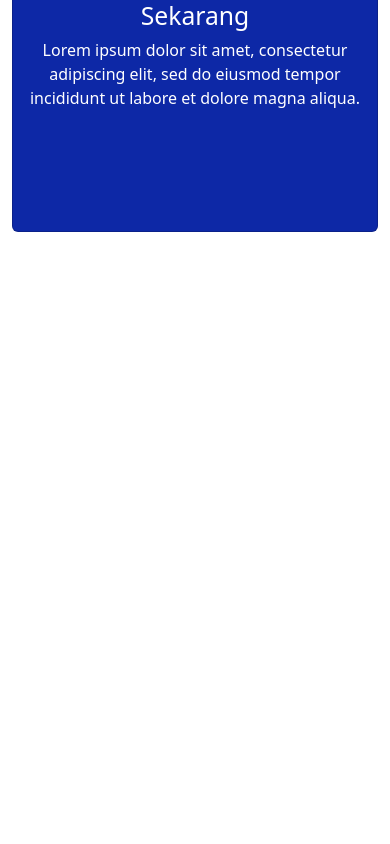
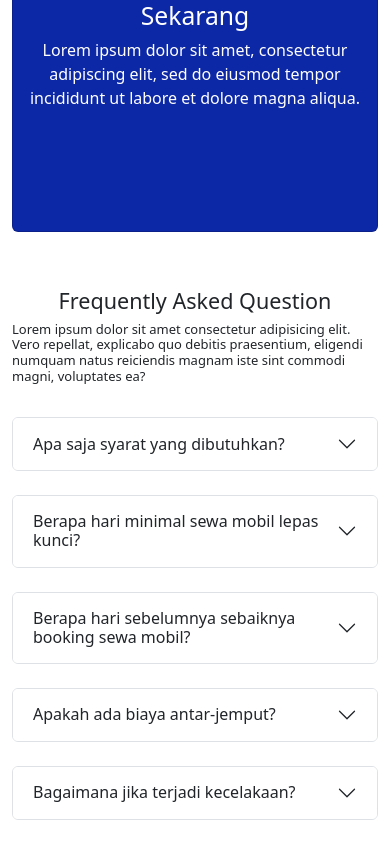
Before and after one commit to rafirachmawan/chapter_5_BinarAcademy, a React (Vite) app: page / in a window 390 px wide. Shown: the part 4156-5000 px from the top of the page. Before the commit the page ends 4436 px from the top, so only its background shows below. Built offline with nearby package versions, Linux system fonts and the light colour scheme.

Commit message:
Add Faq Finished

```diff
--- a/src/components/Faq/index.jsx
+++ b/src/components/Faq/index.jsx
@@ -1,5 +1,5 @@
 import React from "react";
-import { Raw, Col, Accordion, Container } from "react-bootstrap";
+import { Row, Col, Accordion, Container } from "react-bootstrap";
 import "./style.css";
 
 const Faq = () => {
@@ -12,7 +12,34 @@
     { description: "Apakah ada biaya antar-jemput?" },
     { description: "Bagaimana jika terjadi kecelakaan?" },
   ];
-  return <div>Faq</div>;
+  return (
+    <Container className="mt-lg-5">
+      <Row>
+        <Col className="col-12 col-lg-6 mt-2">
+          <div>
+            <h4 id="faq-text1"> Frequently Asked Question</h4>
+            <h5 id="faq-text2">
+              Lorem ipsum dolor sit amet consectetur adipisicing elit. Vero
+              repellat, explicabo quo debitis praesentium, eligendi numquam
+              natus reiciendis magnam iste sint commodi magni, voluptates ea?
+            </h5>
+          </div>
+        </Col>
+        <Col className="col-12 fs-6 col-lg-5 ms-lg-5">
+          {faqlist.map((obj) => {
+            return (
+              <Accordion>
+                <Accordion.Item className="mb-4" eventKey="1">
+                  <Accordion.Header>{obj.description}</Accordion.Header>
+                  <Accordion.Body></Accordion.Body>
+                </Accordion.Item>
+              </Accordion>
+            );
+          })}
+        </Col>
+      </Row>
+    </Container>
+  );
 };
 
 export default Faq;
--- a/src/components/Faq/style.css
+++ b/src/components/Faq/style.css
@@ -0,0 +1,12 @@
+@media screen and (max-width: 576px) {
+  #faq-text1 {
+    display: flex;
+    justify-content: center;
+  }
+  #faq-text2 {
+    display: flex;
+    font-size: small;
+    justify-content: center;
+    padding-bottom: 25px;
+  }
+}
--- a/src/pages/LandingPages/index.jsx
+++ b/src/pages/LandingPages/index.jsx
@@ -6,6 +6,7 @@
 import Testimony from "../../components/Testimony";
 import Carousels from "../../components/Carousels";
 import CallToAction from "../../components/CallToAction";
+import Faq from "../../components/Faq";
 
 const LandingPages = () => {
   return (
@@ -17,6 +18,7 @@
       <Testimony />
       <Carousels />
       <CallToAction />
+      <Faq />
     </div>
   );
 };
```
